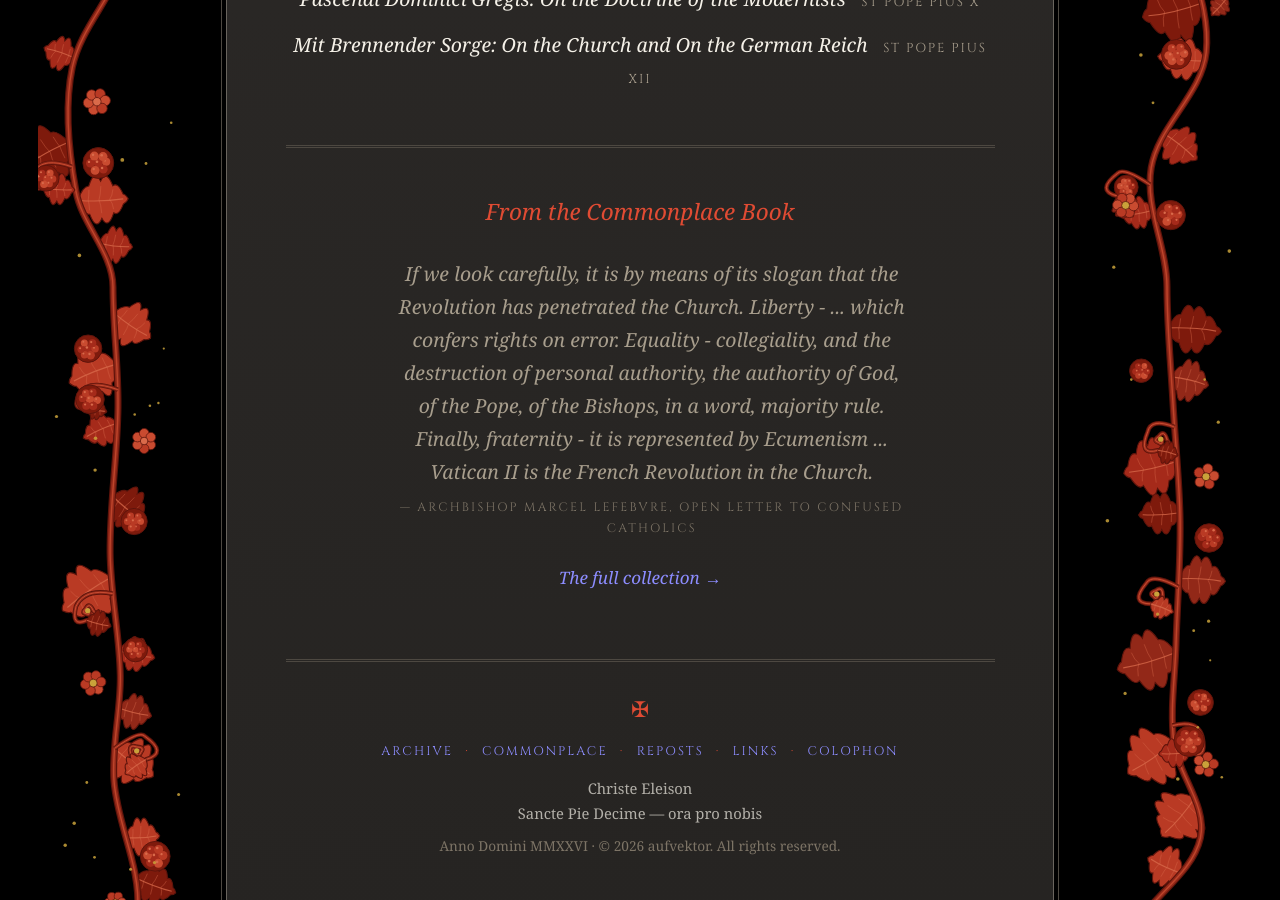
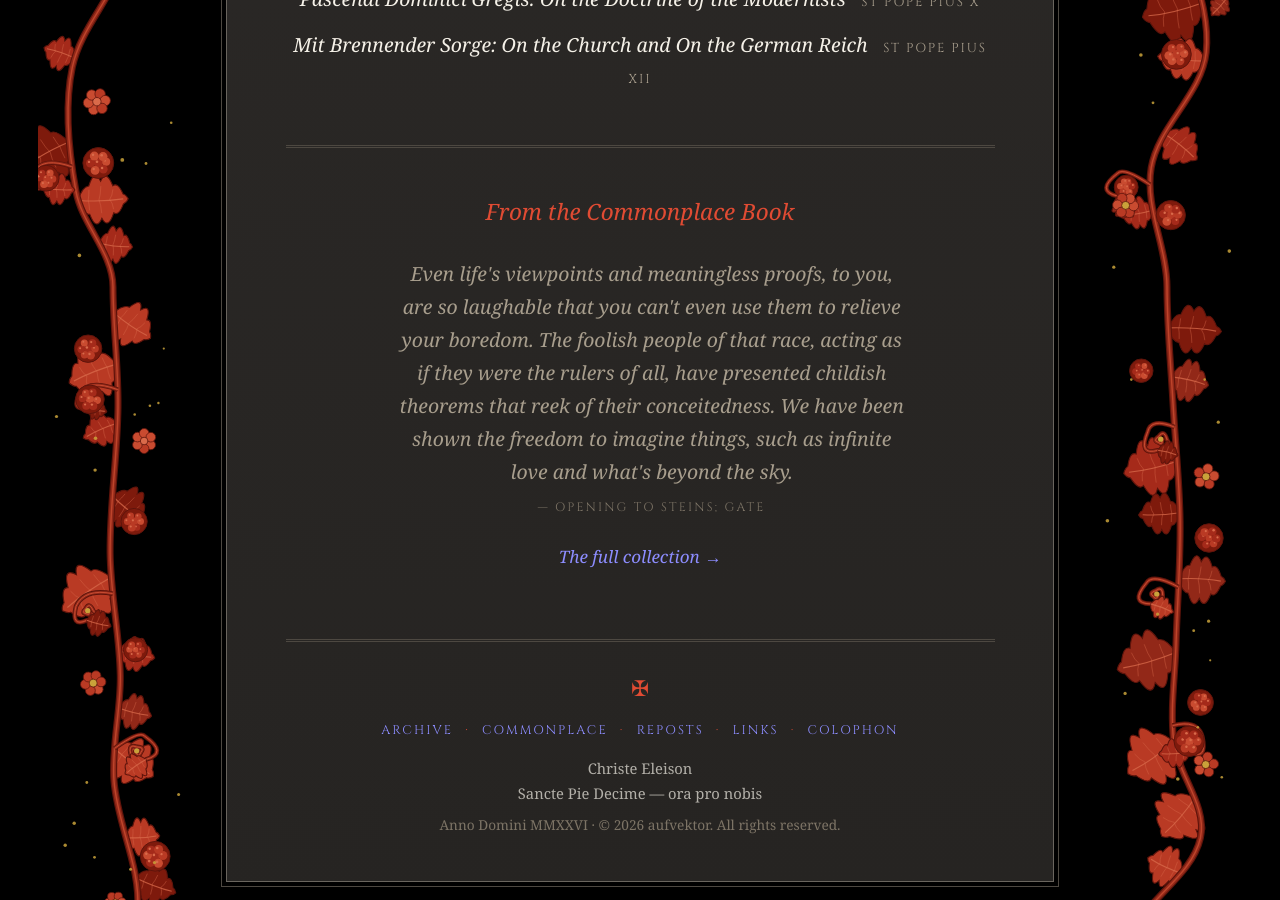
Before and after one commit to aufvektor/aufvektor.github.io, a Jekyll site: the page built from index.html, in a window 1280 px wide and 900 px high, scrolled down 1273 px. Built offline with Jekyll 4.4.1, drawn with Linux system fonts in a browser that asks for light colours; some web fonts are replaced.

Commit message:
arrow fixes + lower def imgs + quote

```diff
--- a/_data/commonplace.yml
+++ b/_data/commonplace.yml
@@ -1,5 +1,13 @@
 # The commonplace book. Newest entry first — the front page shows the top one.
 # `source` may contain HTML, e.g. <em>Title</em>.
+
+- quote: "Even life's viewpoints and meaningless proofs, to you, are so laughable that you can't
+          even use them to relieve your boredom. The foolish people of that race, acting as if
+          they were the rulers of all, have presented childish theorems that reek of their conceitedness.
+          We have been shown the freedom to imagine things, such as infinite love and what's beyond the sky."
+  source: "Opening to Steins; Gate "
+
+
 - quote: "If we look carefully, it is by means of its slogan that the Revolution has penetrated
           the Church. Liberty - ... which confers rights on error. Equality - collegiality, and
           the destruction of personal authority, the authority of God, of the Pope, of the Bishops,
--- a/reposts.html
+++ b/reposts.html
@@ -14,7 +14,7 @@ permalink: /reposts/
       <time datetime="{{ repost.date | date_to_xmlschema }}">{{ repost.date | date: "%-d %B %Y" }}</time>
     </div>
     {% if repost.link %}
-    <h2><a href="{{ repost.link }}" rel="noopener">{{ repost.title }}&nbsp;&#8599;</a></h2>
+    <h2><a href="{{ repost.link }}" rel="noopener">{{ repost.title }}&nbsp;&#8599;&#xFE0E;</a></h2>
     {% else %}
     <h2>{{ repost.title }}</h2>
     {% endif %}
```
Also changed, not shown: 7 other files.
